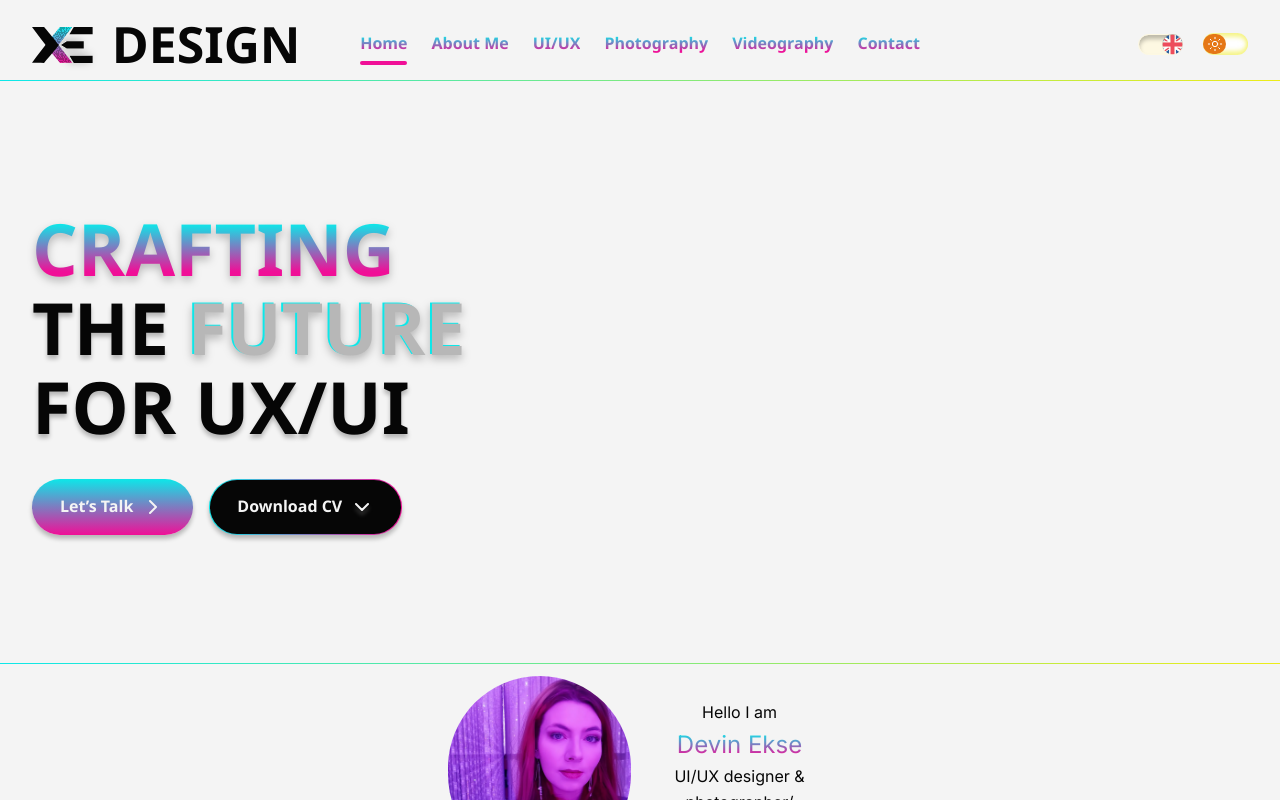
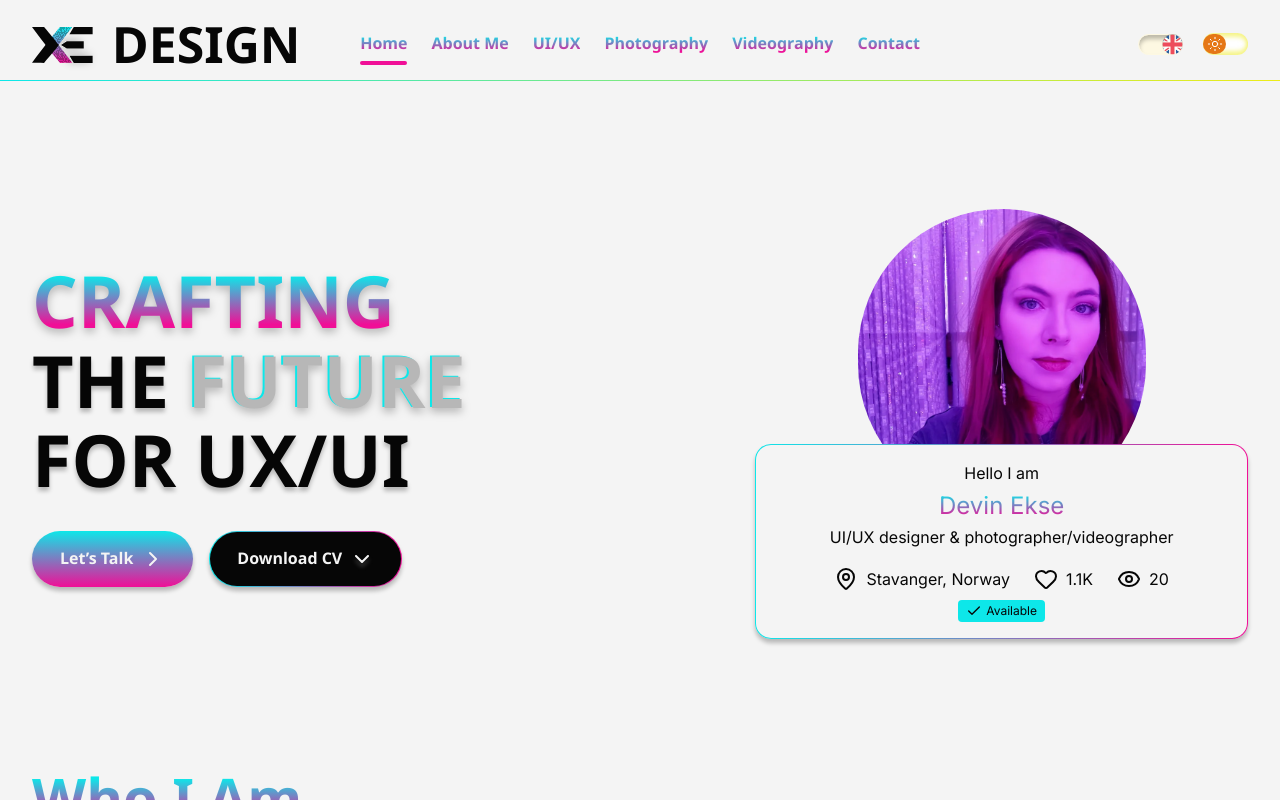
Before and after one commit to duct-tape-deployments/devin-portfolio, a React (Vite) app: page / in a window 1280 px wide. Shown: the top 800 px of the page. Built offline with nearby package versions, Linux system fonts and the light colour scheme; a web font is replaced by a local one.

Commit message:
feat(home): add tablet and desktop hero layouts with photo plate

```diff
--- a/src/components/home/HeroHeading.tsx
+++ b/src/components/home/HeroHeading.tsx
@@ -10,14 +10,15 @@ const cvHref = '/documents/devin-ekse-cv.pdf';
 
 type HeroHeadingProps = {
   headingId: string;
+  className?: string;
 };
 
-export function HeroHeading({ headingId }: HeroHeadingProps) {
+export function HeroHeading({ headingId, className }: HeroHeadingProps) {
   const language = useLanguageStore((state) => state.language);
   const t = useT(homeHero);
 
   return (
-    <>
+    <div className={`md:flex md:items-end md:justify-between md:gap-5 lg:block ${className ?? ''}`}>
       <h1
         id={headingId}
         className={`font-display text-display font-bold uppercase text-shadow-drop ${language === 'no' ? 'max-[330px]:text-h1' : ''}`}
@@ -32,18 +33,18 @@ export function HeroHeading({ headingId }: HeroHeadingProps) {
         <span className="block">{t.lineThree}</span>
       </h1>
 
-      <div className="mt-8 flex flex-wrap justify-between gap-4 md:justify-start">
-        <Link to={routes.contact} className="btn btn-primary">
+      <div className="mt-8 flex flex-wrap justify-between gap-4 md:mt-0 md:flex-col md:flex-nowrap md:justify-start lg:mt-8 lg:flex-row lg:flex-wrap">
+        <Link to={routes.contact} className="btn btn-primary md:max-lg:w-full">
           {t.letsTalk}
           <ChevronRight size={24} aria-hidden="true" />
         </Link>
 
-        <a href={cvHref} download className="btn btn-outline">
+        <a href={cvHref} download className="btn btn-outline md:max-lg:w-full">
           {t.downloadCv}
           <span className="sr-only"> {t.fileType}</span>
           <ChevronDown size={24} aria-hidden="true" />
         </a>
       </div>
-    </>
+    </div>
   );
 }
--- a/src/components/home/HomeHero.tsx
+++ b/src/components/home/HomeHero.tsx
@@ -6,23 +6,19 @@ import { GradientDivider } from '@/components/interface/GradientDivider';
 import { PageContainer } from '@/components/layout/PageContainer';
 import { Section } from '@/components/layout/Section';
 
-/**
- * Hero padding, 80px mobile / 128px desktop: above and below the heading block, and
- * below the hero. The bottom is only 16/32 because the next section adds its own 64/96 top.
- */
 export function HomeHero() {
   const headingId = useId();
 
   return (
     <Section space="none" aria-labelledby={headingId} className="pt-20 pb-4 lg:pt-32 lg:pb-8">
-      <PageContainer>
-        <HeroHeading headingId={headingId} />
-      </PageContainer>
+      <PageContainer className="md:grid md:grid-cols-8 md:gap-x-5 lg:grid-cols-12 lg:gap-x-6">
+        <HeroHeading headingId={headingId} className="md:col-span-8 lg:col-span-7 lg:self-center" />
 
-      <GradientDivider className="mt-20 lg:mt-32" />
+        <div className="-mx-page-margin mt-20 md:hidden">
+          <GradientDivider />
+        </div>
 
-      <PageContainer className="mt-3">
-        <ProfileCard />
+        <ProfileCard className="mt-3 md:col-span-8 md:mt-12 lg:col-span-5 lg:mt-0 lg:self-start" />
       </PageContainer>
     </Section>
   );
--- a/src/components/home/ProfileCard.tsx
+++ b/src/components/home/ProfileCard.tsx
@@ -4,34 +4,39 @@ import { GradientDivider } from '@/components/interface/GradientDivider';
 import { profileIntro } from '@/i18n/profileIntro';
 import { useT } from '@/stores/languageStore';
 
-export function ProfileCard() {
+type ProfileCardProps = {
+  className?: string;
+};
+
+export function ProfileCard({ className }: ProfileCardProps) {
   const t = useT(profileIntro);
 
   return (
-    <div className="md:mx-auto md:max-w-sm">
-      <div className="grid grid-cols-[minmax(0,183px)_minmax(8.75rem,1fr)] items-center gap-4">
+    <div
+      className={`grid grid-cols-[minmax(0,183px)_minmax(8.75rem,1fr)] items-center gap-x-4 md:grid-cols-8 md:gap-x-5 lg:flex lg:flex-col ${className ?? ''}`}
+    >
       <img
         src="/images/home/devin-profile.webp"
         alt={t.photoAlt}
         width={800}
         height={878}
         decoding="async"
-          className="aspect-183/190 w-full rounded-full object-cover"
+        className="col-start-1 row-start-1 aspect-183/190 w-full rounded-full object-cover md:relative md:z-10 md:col-end-4 md:max-w-72 md:justify-self-end lg:z-auto lg:w-72"
       />
 
-        <p className="text-center text-foreground">
+      <div className="contents md:relative md:col-start-3 md:col-end-9 md:row-start-1 md:block md:py-4 md:pr-4 md:gradient-frame md:max-lg:pl-[calc((100%-5*1.25rem)/6+1.5rem)] lg:-mt-16 lg:w-full lg:pl-4">
+        <p className="col-start-2 row-start-1 text-center text-foreground md:max-lg:text-left">
           {t.hello}{' '}
           <span
             translate="no"
-            className="mx-auto block w-fit bg-gradient-text bg-clip-text text-2xl leading-body text-transparent"
+            className="mx-auto block w-fit bg-gradient-text bg-clip-text text-2xl leading-body text-transparent md:max-lg:mx-0"
           >
             Devin Ekse
           </span>{' '}
           {t.role}
         </p>
-      </div>
 
-      <ul className="mt-6 flex flex-wrap items-center justify-center gap-x-6 gap-y-2 text-foreground">
+        <ul className="col-span-2 mt-6 flex flex-wrap items-center justify-center gap-x-6 gap-y-2 text-foreground md:mt-4 md:max-lg:justify-start">
           <li className="flex items-center gap-2">
             <MapPin size={24} aria-hidden="true" className="shrink-0" />
             <span>
@@ -55,12 +60,13 @@ export function ProfileCard() {
           </li>
         </ul>
 
-      <p className="badge mx-auto mt-2 min-w-0 gap-1 px-2">
+        <p className="badge col-span-2 mx-auto mt-2 min-w-0 gap-1 px-2 md:max-lg:mx-0">
           <Check size={16} aria-hidden="true" className="shrink-0" />
           {t.available}
         </p>
+      </div>
 
-      <GradientDivider className="mt-4" />
+      <GradientDivider className="col-span-2 mt-4 md:hidden" />
     </div>
   );
 }
--- a/src/styles/index.css
+++ b/src/styles/index.css
@@ -54,6 +54,15 @@
     color: CanvasText;
     filter: none;
   }
+}
+
+@utility gradient-frame {
+  border: 1px solid transparent;
+  border-radius: var(--radius-card);
+  background:
+    linear-gradient(var(--color-background), var(--color-background)) padding-box,
+    var(--background-image-gradient-outline) border-box;
+  box-shadow: var(--shadow-btn);
 }
 
 @utility wordmark {
--- a/src/styles/tokens.css
+++ b/src/styles/tokens.css
@@ -104,7 +104,7 @@
     sans-serif;
   /*pawfect, solarsmart: baloo 2 bold, Lato regular, Open Sans Regular, Montserrat Bold*/
 
-  --text-display: 48px; /* hero */
+  --text-display: 48px; /* hero: 48 mobile, 72 from md */
   --text-display--line-height: 1.1;
   --text-h1: 40px; /* page / section titles */
   --text-h1--line-height: 1.1;
@@ -196,11 +196,11 @@
 :root {
   @variant md {
     --spacing-page-margin: 24px;
+    --text-display: 72px;
   }
 
   @variant lg {
     --spacing-page-margin: 32px;
-    --text-display: 72px;
     --text-h1: 56px;
     --text-h2: 40px;
     --text-h3: 32px;
```
Lines whose indentation alone changed are shown as unchanged.
